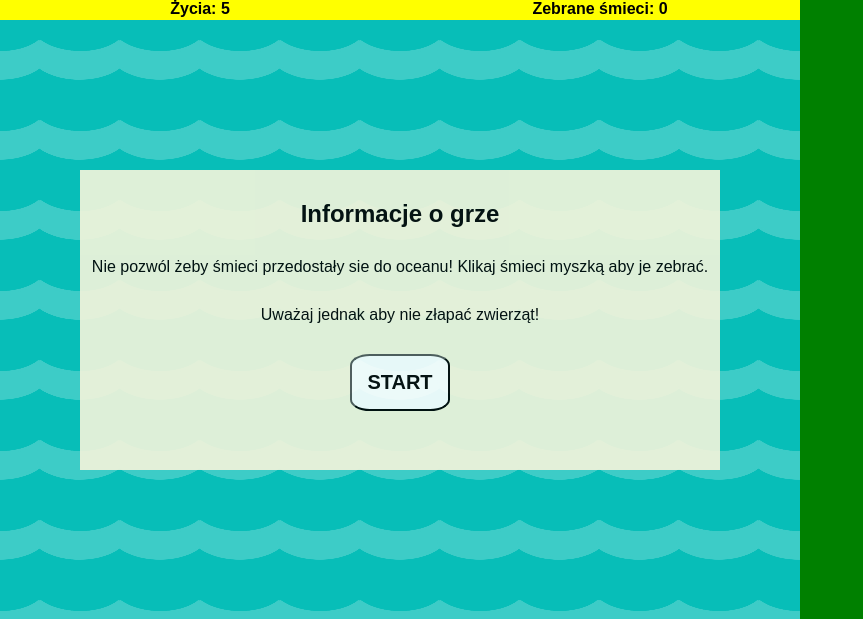
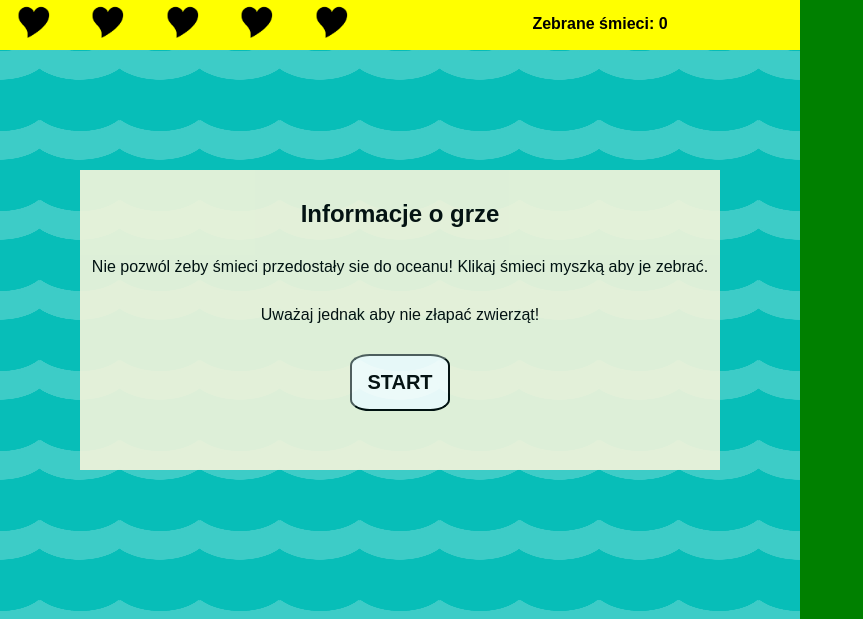
Before and after one commit to Jeremiej19/Apk, a PHP site: page /games/game1/game.html in a window 1280 px wide. Shown: the top 619 px of the page, without its empty margins (0-863 px from the left). Run offline with PHP 8.4, Linux system fonts and the light colour scheme.

Commit message:
game1 hearts

```diff
--- a/games/game1/game.css
+++ b/games/game1/game.css
@@ -28,7 +28,7 @@ body
     background-color: yellow;
     /* background: url( ); */
     width: 800px;
-    height: 20px;
+    height: 50px;
     font-weight: bold;
     z-index: 100;
 }
@@ -36,7 +36,14 @@ body
 {
     width: 50%;
     float: left;
-    text-align: center;
+
+}
+
+#hearts img
+{
+
+    width: 70px;
+    height: 50px;
 }
 #board
 {
@@ -49,6 +56,7 @@ body
 
     text-align:center;
 }
+
 #board #end
 {
     position: relative;
--- a/games/game1/game.html
+++ b/games/game1/game.html
@@ -9,8 +9,14 @@
     <script src="../data.js" ></script>
     <script src="game.js" ></script>
     <div id="scoreboard">
-         <p>Życia:&nbsp;<span id="lives">5</span> </p>
-         <p>Zebrane śmieci:&nbsp;<span id="score">0</span> </p>
+         <p id="hearts">
+              <img class="heart" src="../data/imgs/heart.png">
+              <img class="heart" src="../data/imgs/heart.png">
+              <img class="heart" src="../data/imgs/heart.png">
+              <img class="heart" src="../data/imgs/heart.png">
+              <img class="heart" src="../data/imgs/heart.png">
+         </p>
+         <p style="text-align: center; position: relative; top:30%;"> Zebrane śmieci:&nbsp;<span id="score">0</span> </p>
     </div>
     <div id="board"> </div>
 </body>
--- a/games/game1/game.js
+++ b/games/game1/game.js
@@ -15,6 +15,13 @@ var score = 0;
 function delete_obj( obj )
 {
     obj.parentElement.removeChild(obj);
+}
+
+function minus_hp()
+{
+    new sound("../data/sound/wrong.mp3").play();
+    --lives;
+    document.getElementsByClassName("heart")[lives].style.visibility = "hidden";
 }
 
 function koniec()
@@ -103,7 +110,7 @@ function spawn_enemy( )
             }
             else
             {
-                $("#lives").html(--lives);
+                minus_hp();
 
             }
 
@@ -127,7 +134,7 @@ function spawn_enemy( )
        delete_obj(this);
        if( game1_imgs[nr].neutral == 1 )
        {
-          $("#lives").html(--lives);
+           minus_hp();
        }
        else
        {
@@ -147,6 +154,12 @@ function spawn_enemy( )
 
 }
 
+function start( )
+{
+    spawn = setInterval( 'spawn_enemy();' , spawn_delay );
+    $('#info').css('display','none');
+
+}
 
 
 $(document).ready(function(){
@@ -162,7 +175,7 @@ $(document).ready(function(){
         <h2>Informacje o grze</h2>
         <p>Nie pozwól żeby śmieci przedostały sie do oceanu! Klikaj śmieci myszką aby je zebrać.</p>
         <p>Uważaj jednak aby nie złapać zwierząt!</p>
-        <button onclick="spawn = setInterval( 'spawn_enemy();' , ${spawn_delay} );   $('#info').css('display','none');   "> START </button>
+        <button onclick="start(); "> START </button>
 
     </div>
     `);
```
Also changed, not shown: games/data/imgs/heart.png (added).
